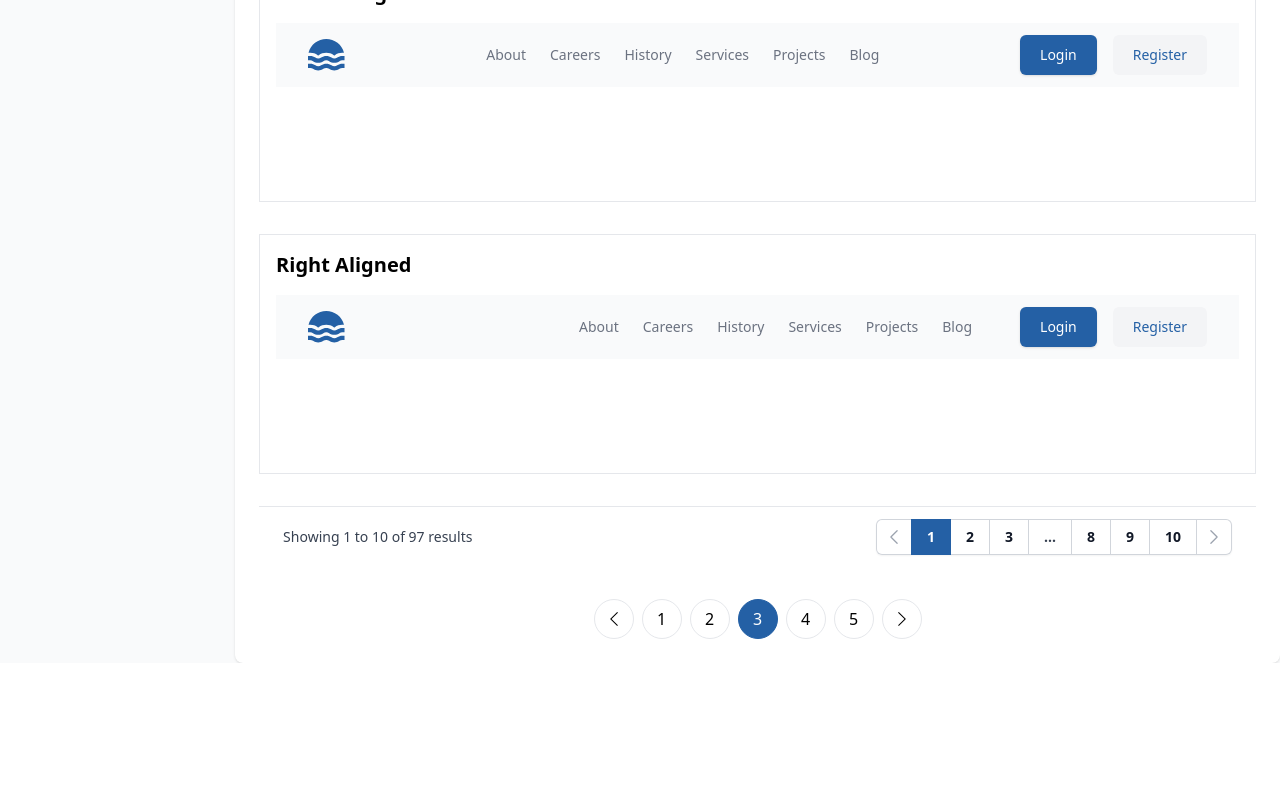
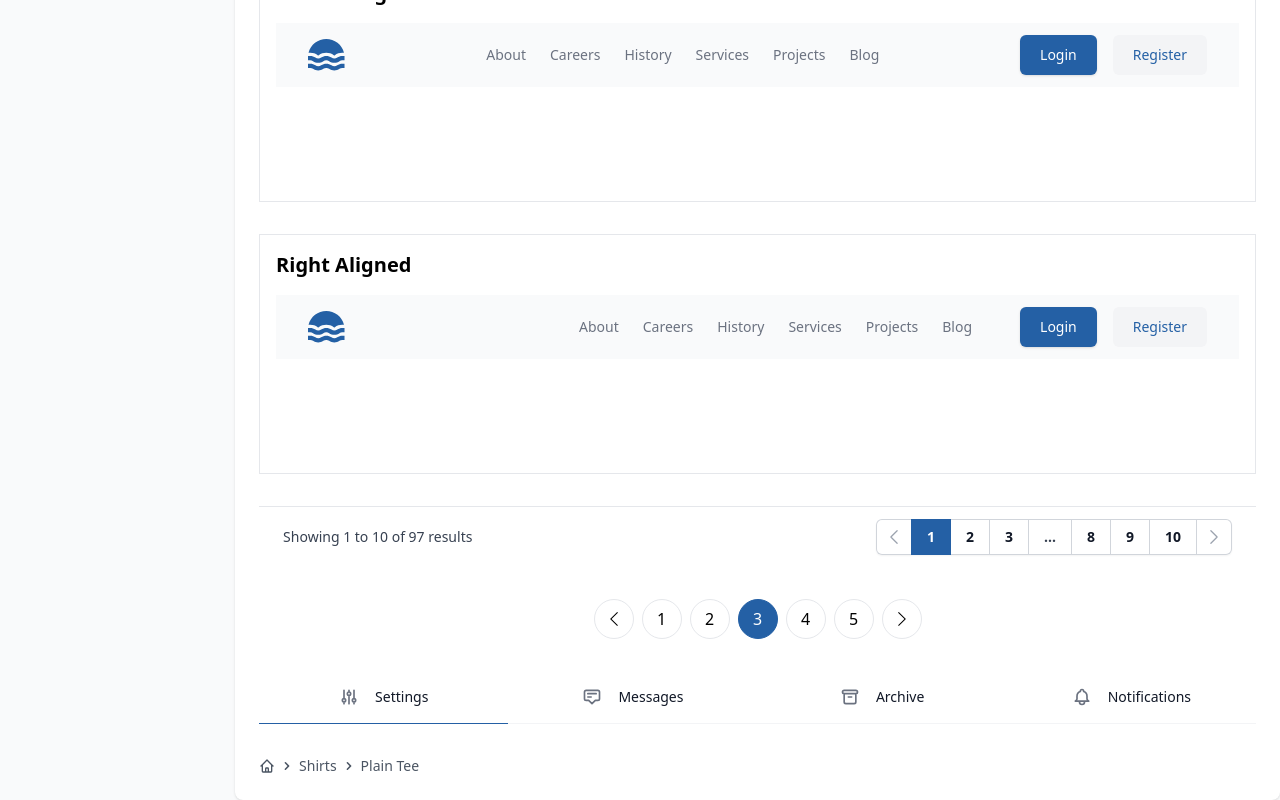
Before and after one commit to sabbir10s/admin-dashboard, a React (Vite) app: page /navigation in a window 1280 px wide. Shown: the part 406-1206 px from the top of the page. Before the commit the page ends 1069 px from the top, so only its background shows below. Built offline with nearby package versions, Linux system fonts and the light colour scheme.

Commit message:
bradcrumb added

```diff
--- /dev/null
+++ b/src/components/ui/Navigation/Breadcrumb/BreadcrumbOne.jsx
@@ -0,0 +1,76 @@
+import React from 'react';
+
+const BreadcrumbOne = () => {
+  return (
+    <nav aria-label="Breadcrumb">
+      <ol className="flex items-center gap-1 text-sm text-gray-600">
+        <li>
+          <a href="#s" className="block transition hover:text-gray-700">
+            <span className="sr-only"> Home </span>
+
+            <svg
+              xmlns="http://www.w3.org/2000/svg"
+              className="h-4 w-4"
+              fill="none"
+              viewBox="0 0 24 24"
+              stroke="currentColor"
+            >
+              <path
+                strokeLinecap="round"
+                strokeLinejoin="round"
+                strokeWidth="2"
+                d="M3 12l2-2m0 0l7-7 7 7M5 10v10a1 1 0 001 1h3m10-11l2 2m-2-2v10a1 1 0 01-1 1h-3m-6 0a1 1 0 001-1v-4a1 1 0 011-1h2a1 1 0 011 1v4a1 1 0 001 1m-6 0h6"
+              />
+            </svg>
+          </a>
+        </li>
+
+        <li className="rtl:rotate-180">
+          <svg
+            xmlns="http://www.w3.org/2000/svg"
+            className="h-4 w-4"
+            viewBox="0 0 20 20"
+            fill="currentColor"
+          >
+            <path
+              fillRule="evenodd"
+              d="M7.293 14.707a1 1 0 010-1.414L10.586 10 7.293 6.707a1 1 0 011.414-1.414l4 4a1 1 0 010 1.414l-4 4a1 1 0 01-1.414 0z"
+              clipRule="evenodd"
+            />
+          </svg>
+        </li>
+
+        <li>
+          <a href="#a" className="block transition hover:text-gray-700">
+            {' '}
+            Shirts{' '}
+          </a>
+        </li>
+
+        <li className="rtl:rotate-180">
+          <svg
+            xmlns="http://www.w3.org/2000/svg"
+            className="h-4 w-4"
+            viewBox="0 0 20 20"
+            fill="currentColor"
+          >
+            <path
+              fillRule="evenodd"
+              d="M7.293 14.707a1 1 0 010-1.414L10.586 10 7.293 6.707a1 1 0 011.414-1.414l4 4a1 1 0 010 1.414l-4 4a1 1 0 01-1.414 0z"
+              clipRule="evenodd"
+            />
+          </svg>
+        </li>
+
+        <li>
+          <a href="#a" className="block transition hover:text-gray-700">
+            {' '}
+            Plain Tee{' '}
+          </a>
+        </li>
+      </ol>
+    </nav>
+  );
+};
+
+export default BreadcrumbOne;
--- /dev/null
+++ b/src/components/ui/Navigation/Tabs/TabOne.jsx
@@ -0,0 +1,117 @@
+import React from 'react';
+
+const TabOne = () => {
+  return (
+    <nav aria-label="Tabs">
+      <ul className="flex border-b border-gray-100">
+        <li className="flex-1">
+          <a className="relative block p-4" href="#d">
+            <span className="absolute inset-x-0 -bottom-px h-px w-full bg-primary-600"></span>
+
+            <div className="flex items-center justify-center gap-4">
+              <svg
+                xmlns="http://www.w3.org/2000/svg"
+                className="h-5 w-5 shrink-0 text-gray-500"
+                fill="none"
+                viewBox="0 0 24 24"
+                stroke="currentColor"
+              >
+                <path
+                  strokeLinecap="round"
+                  strokeLinejoin="round"
+                  strokeWidth="2"
+                  d="M12 6V4m0 2a2 2 0 100 4m0-4a2 2 0 110 4m-6 8a2 2 0 100-4m0 4a2 2 0 110-4m0 4v2m0-6V4m6 6v10m6-2a2 2 0 100-4m0 4a2 2 0 110-4m0 4v2m0-6V4"
+                />
+              </svg>
+
+              <span className="text-sm font-medium text-gray-900">
+                {' '}
+                Settings{' '}
+              </span>
+            </div>
+          </a>
+        </li>
+
+        <li className="flex-1">
+          <a className="relative block p-4" href="#dd">
+            <div className="flex items-center justify-center gap-4">
+              <svg
+                xmlns="http://www.w3.org/2000/svg"
+                className="h-5 w-5 shrink-0 text-gray-500"
+                fill="none"
+                viewBox="0 0 24 24"
+                stroke="currentColor"
+              >
+                <path
+                  strokeLinecap="round"
+                  strokeLinejoin="round"
+                  strokeWidth="2"
+                  d="M7 8h10M7 12h4m1 8l-4-4H5a2 2 0 01-2-2V6a2 2 0 012-2h14a2 2 0 012 2v8a2 2 0 01-2 2h-3l-4 4z"
+                />
+              </svg>
+
+              <span className="text-sm font-medium text-gray-900">
+                {' '}
+                Messages{' '}
+              </span>
+            </div>
+          </a>
+        </li>
+
+        <li className="flex-1">
+          <a className="relative block p-4" href="#S">
+            <div className="flex items-center justify-center gap-4">
+              <svg
+                xmlns="http://www.w3.org/2000/svg"
+                className="h-5 w-5 shrink-0 text-gray-500"
+                fill="none"
+                viewBox="0 0 24 24"
+                stroke="currentColor"
+              >
+                <path
+                  strokeLinecap="round"
+                  strokeLinejoin="round"
+                  strokeWidth="2"
+                  d="M5 8h14M5 8a2 2 0 110-4h14a2 2 0 110 4M5 8v10a2 2 0 002 2h10a2 2 0 002-2V8m-9 4h4"
+                />
+              </svg>
+
+              <span className="text-sm font-medium text-gray-900">
+                {' '}
+                Archive{' '}
+              </span>
+            </div>
+          </a>
+        </li>
+
+        <li className="flex-1">
+          <a className="relative block p-4" href="#d">
+            <div className="flex items-center justify-center gap-4">
+              <svg
+                xmlns="http://www.w3.org/2000/svg"
+                className="h-5 w-5 shrink-0 text-gray-500"
+                fill="none"
+                viewBox="0 0 24 24"
+                stroke="currentColor"
+              >
+                <path
+                  strokeLinecap="round"
+                  strokeLinejoin="round"
+                  strokeWidth="2"
+                  d="M15 17h5l-1.405-1.405A2.032 2.032 0 0118 14.158V11a6.002 6.002 0 00-4-5.659V5a2 2 0 10-4 0v.341C7.67 6.165 6 8.388 6 11v3.159c0 .538-.214 1.055-.595 1.436L4 17h5m6 0v1a3 3 0 11-6 0v-1m6 0H9"
+                />
+              </svg>
+
+              <span className="text-sm font-medium text-gray-900">
+                {' '}
+                Notifications{' '}
+              </span>
+            </div>
+          </a>
+        </li>
+      </ul>
+    </nav>
+  );
+};
+
+export default TabOne;
--- a/src/pages/Navigation/Navigation.jsx
+++ b/src/pages/Navigation/Navigation.jsx
@@ -3,8 +3,10 @@ import React from 'react';
 import NavCenter from '../../components/ui/Navigation/AllNavbar/NavCenter';
 import NavLeft from '../../components/ui/Navigation/AllNavbar/NavLeft';
 import NavRight from '../../components/ui/Navigation/AllNavbar/NavRight';
+import BreadcrumbOne from '../../components/ui/Navigation/Breadcrumb/BreadcrumbOne';
 import PaginationOne from '../../components/ui/Navigation/Pagination/PaginationOne';
 import PaginationTwo from '../../components/ui/Navigation/Pagination/PaginationTwo';
+import TabOne from '../../components/ui/Navigation/Tabs/TabOne';
 
 const Navigation = () => {
   return (
@@ -27,6 +29,11 @@ const Navigation = () => {
       {/* All Pagination */}
       <PaginationOne />
       <PaginationTwo />
+
+      {/* Tabs */}
+      <TabOne />
+      {/* BreadCrumb */}
+      <BreadcrumbOne />
     </div>
   );
 };
--- /dev/null
+++ b/src/pages/Pricing/Pricing.jsx
@@ -0,0 +1,11 @@
+import React from 'react';
+
+const Pricing = () => {
+  return (
+    <div>
+      <p>Pricing</p>
+    </div>
+  );
+};
+
+export default Pricing;
```
